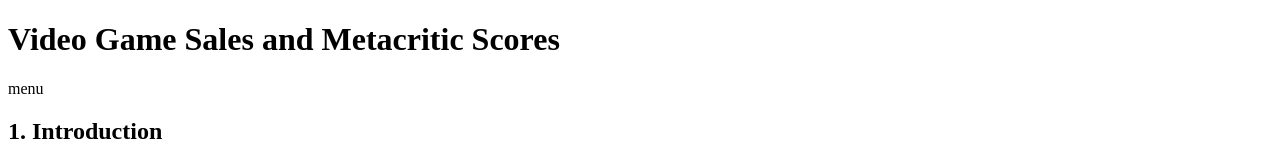
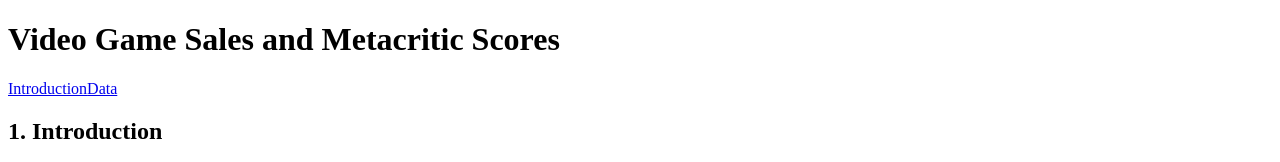
Before and after one commit to mikecolbert/example-data-report, a plain HTML site: page index.html in a window 1280 px wide. Shown: the top 162 px of the page. Drawn offline with Linux system fonts and the light colour scheme.

Commit message:
added menu and anchor points for introduction and data

```diff
--- a/index.html
+++ b/index.html
@@ -10,11 +10,11 @@
   <body>
     <header>
       <h1>Video Game Sales and Metacritic Scores</h1>
-      <nav>menu</nav>
+      <nav><a href="#intro">Introduction</a><a href="#data">Data</a></nav>
     </header>
     <main>
       <section>
-        <h2>1. Introduction</h2>
+        <h2 id="intro">1. Introduction</h2>
         <p>
           According to PEW Research<sup>
             <a
@@ -43,7 +43,7 @@
       </section>
 
       <section>
-        <h2>2. Data</h2>
+        <h2 id="data">2. Data</h2>
         <p>
           This project uses two primary sources of data: Metacritic’s game
           critic and game player review scores of different games and VGChartz
```
